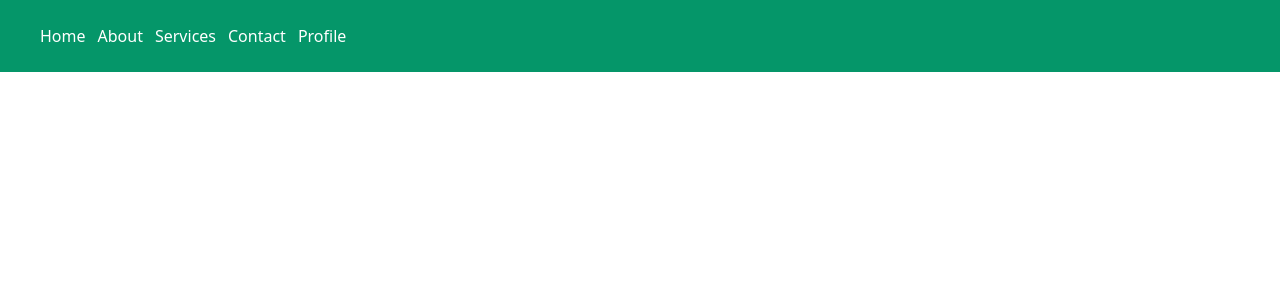
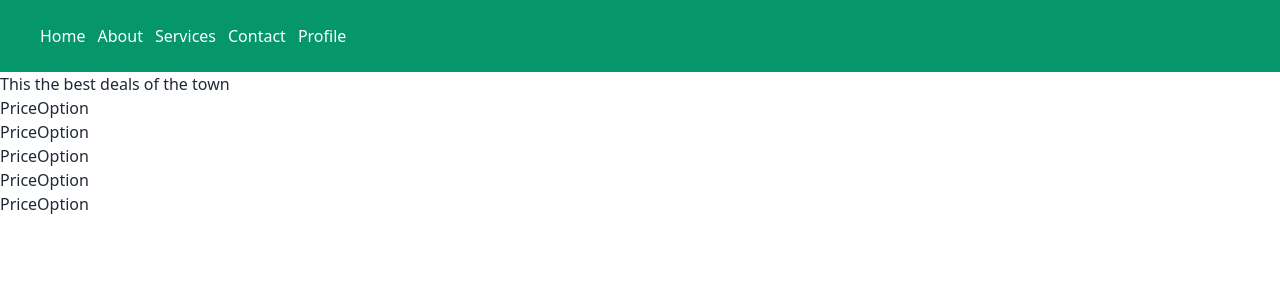
Before and after one commit to Samriddhadewan/module-43, a React (Vite) app: page / in a window 1280 px wide. Shown: the top 300 px of the page. Built offline with nearby package versions, Linux system fonts and the light colour scheme.

Commit message:
video 4 now done

```diff
--- a/src/App.jsx
+++ b/src/App.jsx
@@ -1,10 +1,12 @@
 import Navbar from "./components/Navbar/Navbar"
+import PriceOptions from "./components/PriceOptions/PriceOptions"
 
 const App = () => {
   return (
     <div>
 
       <Navbar></Navbar>
+      <PriceOptions></PriceOptions>
 
     </div>
   )
--- a/src/components/PriceOption/PriceOption.jsx
+++ b/src/components/PriceOption/PriceOption.jsx
@@ -1,13 +1,15 @@
 import PropTypes from 'prop-types'
 
-const PriceOption = ({package}) => {
+const PriceOption = ({option}) => {
+  console.log(option)
+
   return (
     <div>PriceOption</div>
   )
 }
 
 PriceOption.propTypes = {
-    package: PropTypes.object
+    option: PropTypes.object
 }
 
 export default PriceOption
--- a/src/components/PriceOptions/PriceOptions.jsx
+++ b/src/components/PriceOptions/PriceOptions.jsx
@@ -1,3 +1,4 @@
+import PriceOption from "../PriceOption/PriceOption";
 
 const PriceOptions = () => {
 
@@ -63,6 +64,13 @@ const PriceOptions = () => {
   return (
     <div>
 
+      <h1>This the best deals of the town</h1>
+        {
+            gymPackages.map(option => <PriceOption
+            key={option.id}
+            option={option}
+            ></PriceOption>)
+        }
 
     </div>
   )
```
